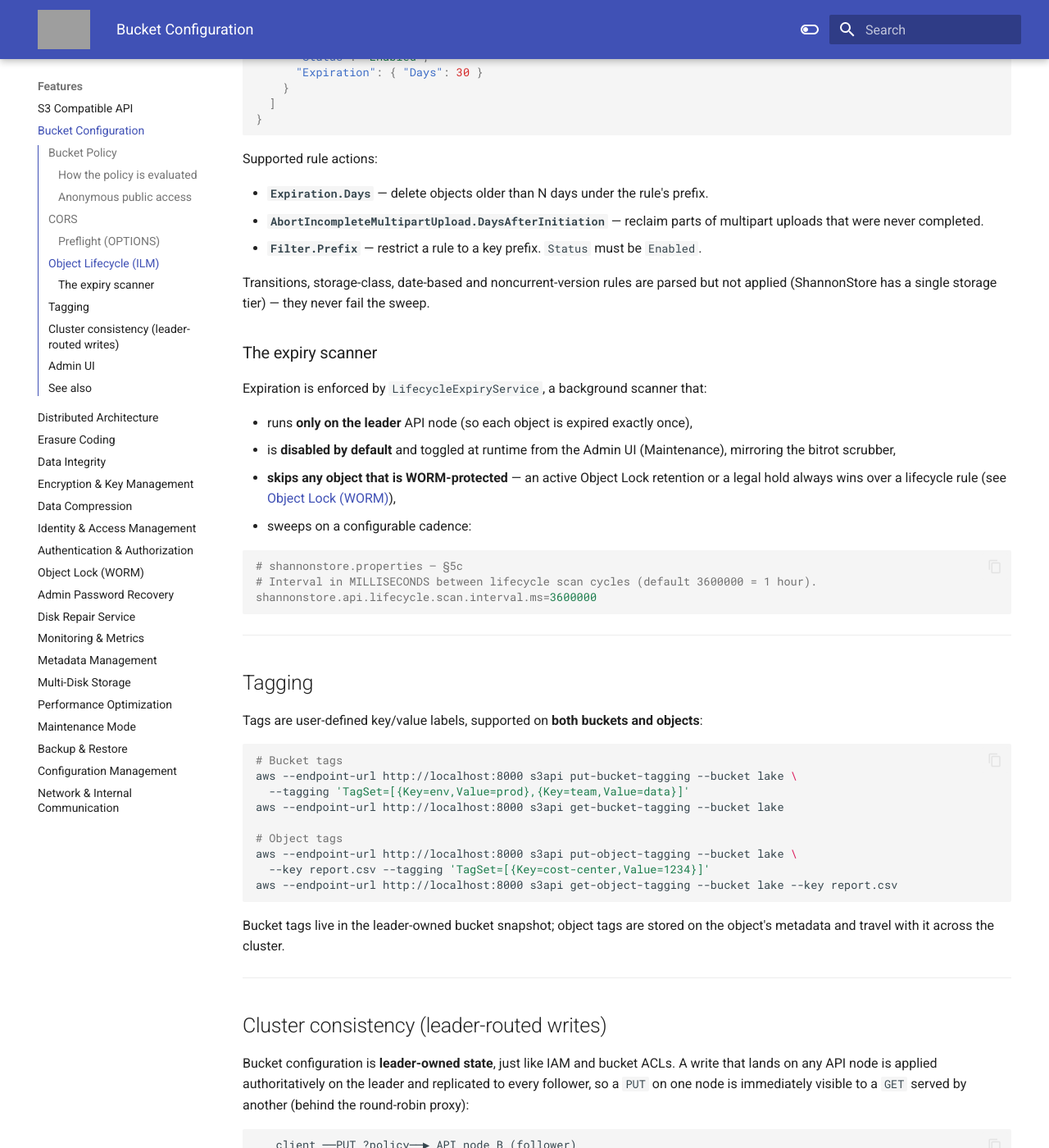
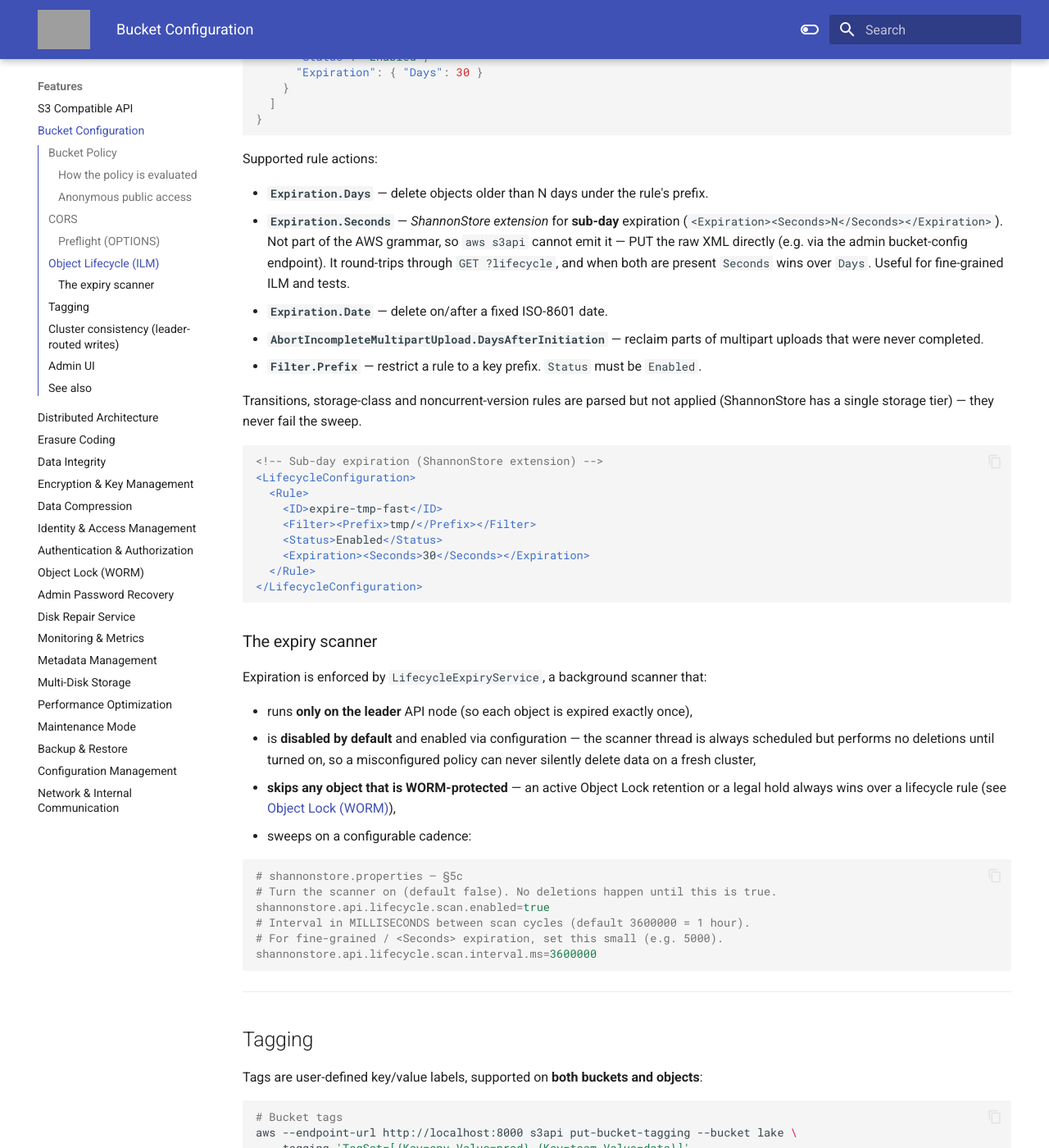
Before and after one commit to cloudcheflabs/shannonstore-docs, an MkDocs documentation site: the page built from docs/features/bucket-configuration.md, in a window 1280 px wide and 1400 px high, scrolled down 3225 px. Shown: the whole window at 82% size. Built offline with MkDocs 1.6.1 and Material for MkDocs 9.7.7, drawn with Linux system fonts in a browser that asks for light colours; the version menu is left out; grey boxes are pictures that could not be loaded.

Commit message:
docs: lifecycle <Seconds> sub-day extension + scanner enable flag
- Document the ShannonStore <Expiration><Seconds> extension (sub-day, Seconds > Days)
  with a raw-XML example.
- Correct the scanner enable mechanism: it is config-gated
  (shannonstore.api.lifecycle.scan.enabled, default false), not an Admin UI toggle.

Co-Authored-By: Claude Opus 4.8 (1M context) <noreply@anthropic.com>

````diff
--- a/docs/features/bucket-configuration.md
+++ b/docs/features/bucket-configuration.md
@@ -162,27 +162,49 @@ aws --endpoint-url http://localhost:8000 s3api delete-bucket-lifecycle --bucket
 Supported rule actions:
 
 - **`Expiration.Days`** — delete objects older than N days under the rule's prefix.
+- **`Expiration.Seconds`** — *ShannonStore extension* for **sub-day** expiration
+  (`<Expiration><Seconds>N</Seconds></Expiration>`). Not part of the AWS grammar, so
+  `aws s3api` cannot emit it — PUT the raw XML directly (e.g. via the admin
+  bucket-config endpoint). It round-trips through `GET ?lifecycle`, and when both are
+  present `Seconds` wins over `Days`. Useful for fine-grained ILM and tests.
+- **`Expiration.Date`** — delete on/after a fixed ISO-8601 date.
 - **`AbortIncompleteMultipartUpload.DaysAfterInitiation`** — reclaim parts of
   multipart uploads that were never completed.
 - **`Filter.Prefix`** — restrict a rule to a key prefix. `Status` must be `Enabled`.
 
-Transitions, storage-class, date-based and noncurrent-version rules are parsed but
-not applied (ShannonStore has a single storage tier) — they never fail the sweep.
+Transitions, storage-class and noncurrent-version rules are parsed but not applied
+(ShannonStore has a single storage tier) — they never fail the sweep.
+
+```xml
+<!-- Sub-day expiration (ShannonStore extension) -->
+<LifecycleConfiguration>
+  <Rule>
+    <ID>expire-tmp-fast</ID>
+    <Filter><Prefix>tmp/</Prefix></Filter>
+    <Status>Enabled</Status>
+    <Expiration><Seconds>30</Seconds></Expiration>
+  </Rule>
+</LifecycleConfiguration>
+```
 
 ### The expiry scanner
 
 Expiration is enforced by `LifecycleExpiryService`, a background scanner that:
 
 - runs **only on the leader** API node (so each object is expired exactly once),
-- is **disabled by default** and toggled at runtime from the Admin UI (Maintenance),
-  mirroring the bitrot scrubber,
+- is **disabled by default** and enabled via configuration — the scanner thread is
+  always scheduled but performs no deletions until turned on, so a misconfigured
+  policy can never silently delete data on a fresh cluster,
 - **skips any object that is WORM-protected** — an active Object Lock retention or a
   legal hold always wins over a lifecycle rule (see [Object Lock (WORM)](worm.md)),
 - sweeps on a configurable cadence:
 
 ```properties
 # shannonstore.properties — §5c
-# Interval in MILLISECONDS between lifecycle scan cycles (default 3600000 = 1 hour).
+# Turn the scanner on (default false). No deletions happen until this is true.
+shannonstore.api.lifecycle.scan.enabled=true
+# Interval in MILLISECONDS between scan cycles (default 3600000 = 1 hour).
+# For fine-grained / <Seconds> expiration, set this small (e.g. 5000).
 shannonstore.api.lifecycle.scan.interval.ms=3600000
 ```
 
````
